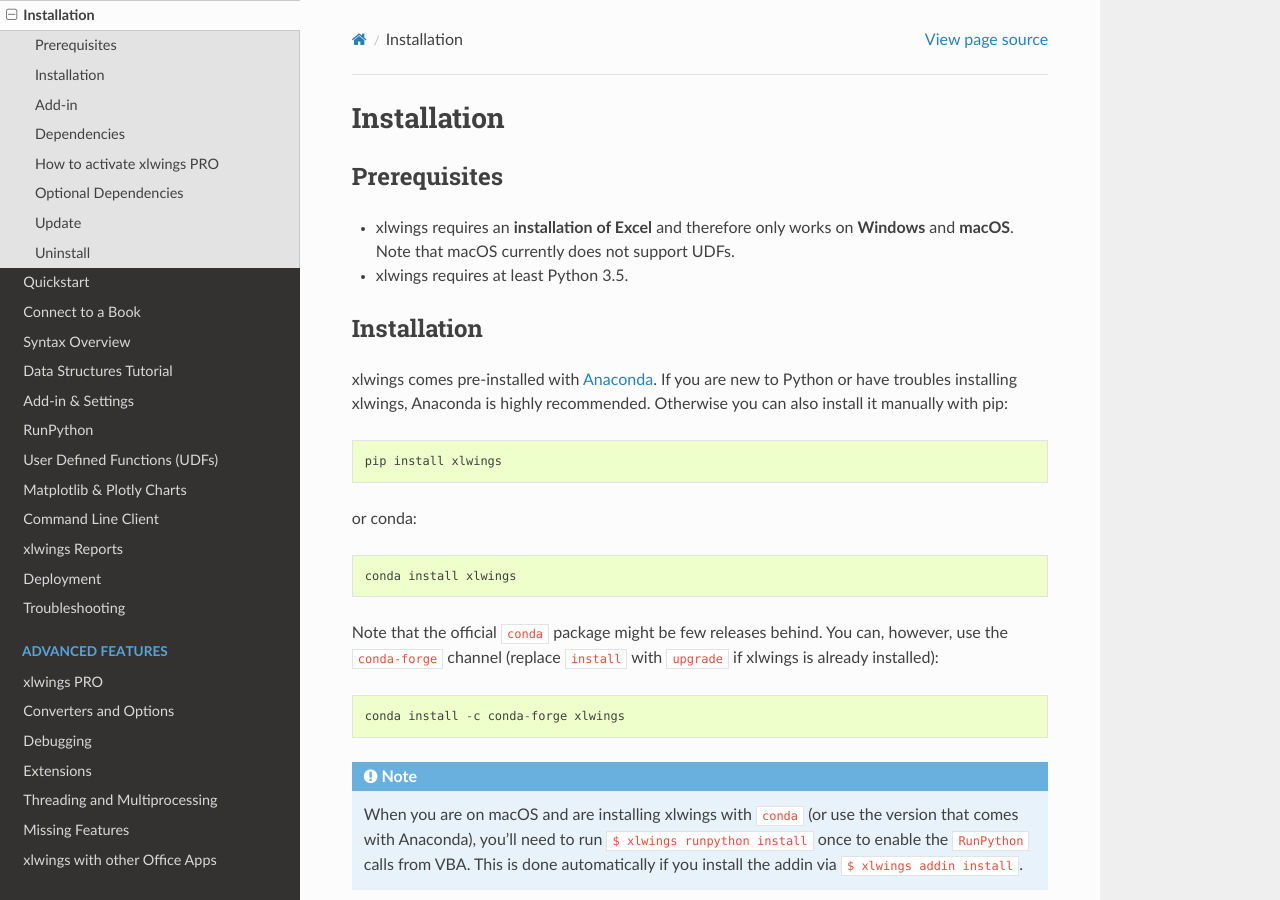
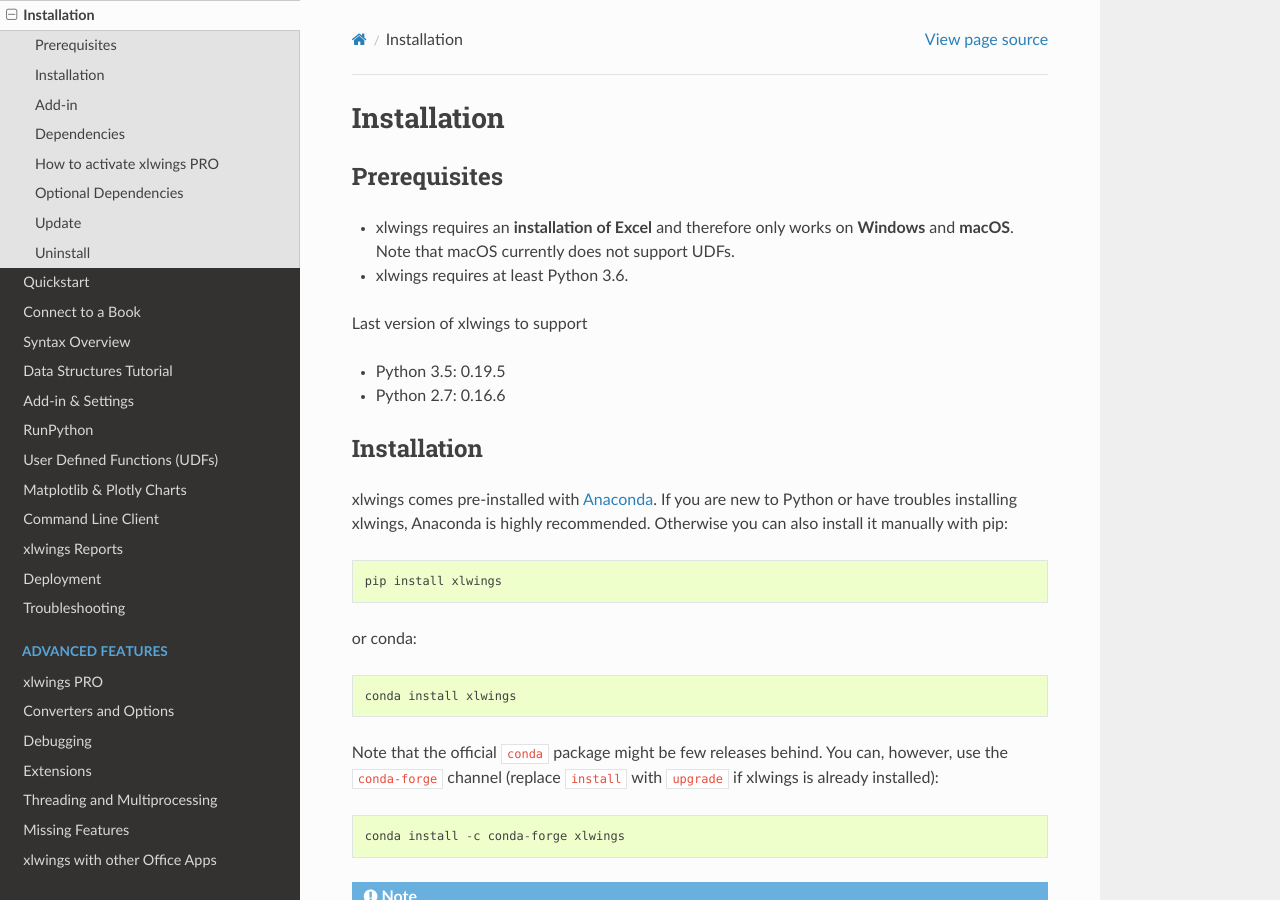
Before and after one commit to xlwings/xlwings, a Sphinx documentation site: the page built from docs/installation.rst, in a window 1280 px wide and 900 px high. Built offline with Sphinx 7.4.7 and the Read the Docs theme 2.0.0, drawn with Linux system fonts in a browser that asks for light colours.

Commit message:
updated docs

```diff
--- a/docs/installation.rst
+++ b/docs/installation.rst
@@ -7,7 +7,12 @@
 -------------
 
 * xlwings requires an **installation of Excel** and therefore only works on **Windows** and **macOS**. Note that macOS currently does not support UDFs.
-* xlwings requires at least Python 3.5.
+* xlwings requires at least Python 3.6.
+
+Last version of xlwings to support
+
+* Python 3.5: 0.19.5
+* Python 2.7: 0.16.6
 
 Installation
 ------------
--- a/docs/whatsnew.rst
+++ b/docs/whatsnew.rst
@@ -4,9 +4,11 @@
 v0.20.0 (Jul 22, 2020)
 ----------------------
 
+**This version drops support for Python 3.5**
+
 * [Feature] New property :attr:`xlwings.App.status_bar` (:issue:`1362`).
 * [Enhancement] ``xlwings.view()`` now becomes the active window, making it easier to work with in interactive workflows (please speak up if you feel differently) (:issue:`1353`).
-* [Bug Fix] The UDF server has received a serious upgrade by `njwhite <https://github.com/njwhite>`_, getting rid of the many issues that were around with using a combination of async functions and legacy dynamic arrays (:issue:`1010` and :issue:`1164`). You can now also call functions defined via `async def`, although for the time being they are still called synchronously from Excel.
+* [Bug Fix] The UDF server has received a serious upgrade by `njwhite <https://github.com/njwhite>`_, getting rid of the many issues that were around with using a combination of async functions and legacy dynamic arrays. You can now also call functions defined via ``async def``, although for the time being they are still called synchronously from Excel (:issue:`1010` and :issue:`1164`).
 
 v0.19.5 (Jul 5, 2020)
 ----------------------
```
